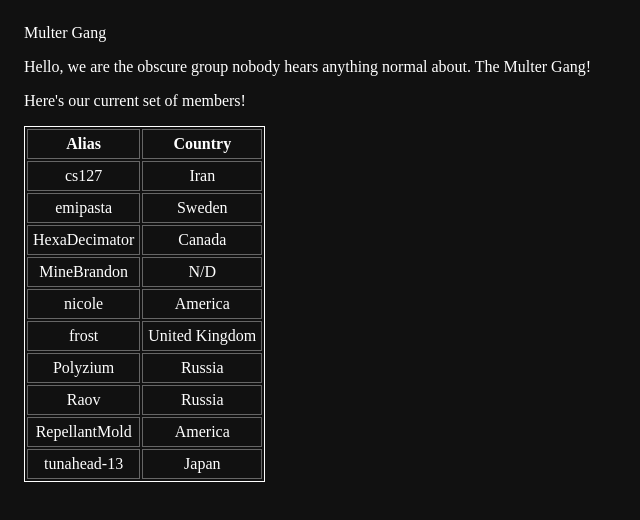
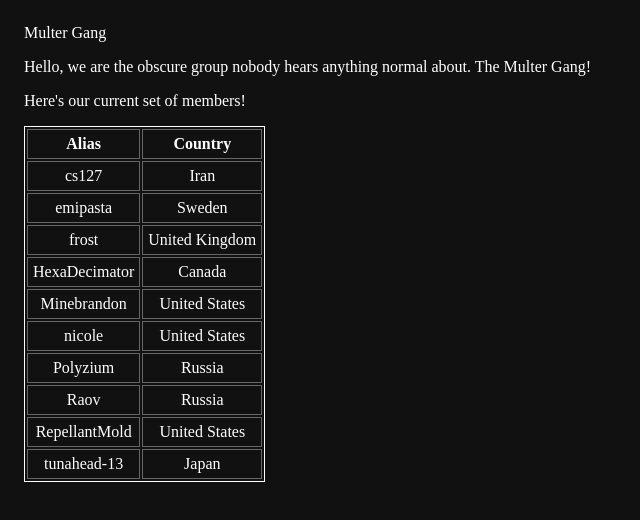
Before and after one commit to multer-gang/multer-gang.github.io, a plain HTML site: page index.htm in a window 1280 px wide. Shown: the whole page, without its empty margins (0-640 px from the left). Drawn offline with Linux system fonts and the light colour scheme.

Commit message:
cleanup + alphabetical sort

```diff
--- a/index.htm
+++ b/index.htm
@@ -16,92 +16,48 @@
 		<p>Here's our current set of members!</p>
 		<table>
 			<tr>
-				<th>
-					Alias
-				</th>
-				<th>
-					Country
-				</th>
+				<th>Alias</th>
+				<th>Country</th>
 			</tr>
 			<tr>
-				<td>
-					cs127
-				</td>
-				<td>
-					Iran
-				</td>
+				<td>cs127</td>
+				<td>Iran</td>
 			</tr>
 			<tr>
-				<td>
-					emipasta
-				</td>
-				<td>
-					Sweden
-				</td>
+				<td>emipasta</td>
+				<td>Sweden</td>
 			</tr>
 			<tr>
-				<td>
-					HexaDecimator
-				</td>
-				<td>
-					Canada
-				</td>
+				<td>frost</td>
+				<td>United Kingdom</td>
 			</tr>
 			<tr>
-				<td>
-					MineBrandon
-				</td>
-				<td>
-					N/D
-				</td>
+				<td>HexaDecimator</td>
+				<td>Canada</td>
 			</tr>
 			<tr>
-				<td>
-					nicole
-				</td>
-				<td>
-					America
-				</td>
+				<td>Minebrandon</td>
+				<td>United States</td>
 			</tr>
 			<tr>
-				<td>
-					frost
-				</td>
-				<td>
-					United Kingdom
-				</td>
+				<td>nicole</td>
+				<td>United States</td>
 			</tr>
 			<tr>
-				<td>
-					Polyzium
-				</td>
-				<td>
-					Russia
-				</td>
+				<td>Polyzium</td>
+				<td>Russia</td>
 			</tr>
 			<tr>
-				<td>
-					Raov
-				</td>
-				<td>
-					Russia
-				</td>
+				<td>Raov</td>
+				<td>Russia</td>
 			</tr>
 			<tr>
-				<td>
-					RepellantMold
-				</td>
-				<td>
-					America
-				</td>
+				<td>RepellantMold</td>
+				<td>United States</td>
 			</tr>
 			<tr>
-				<td>
-					tunahead-13
-				</td>
-				<td>
-					Japan
-				</td>
+				<td>tunahead-13</td>
+				<td>Japan</td>
 			</tr>
 		</table>
 	</section>
```
